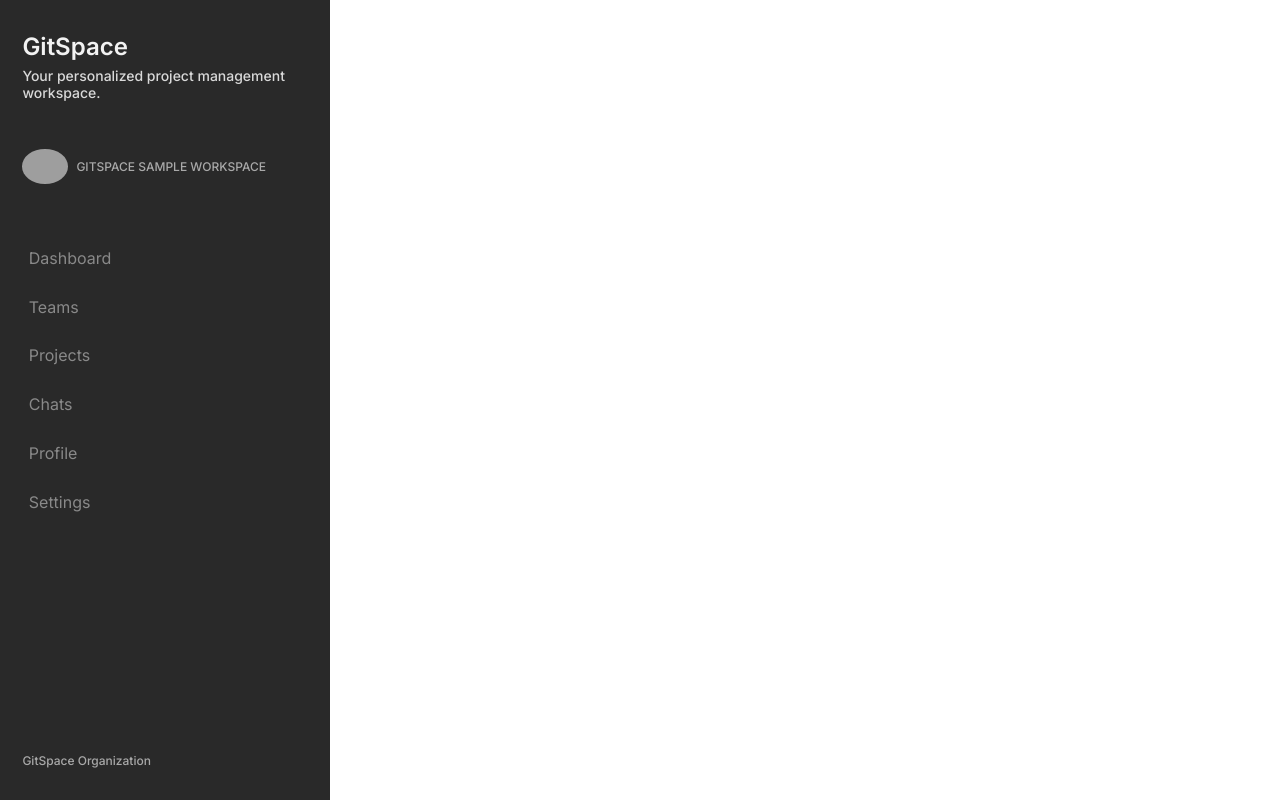
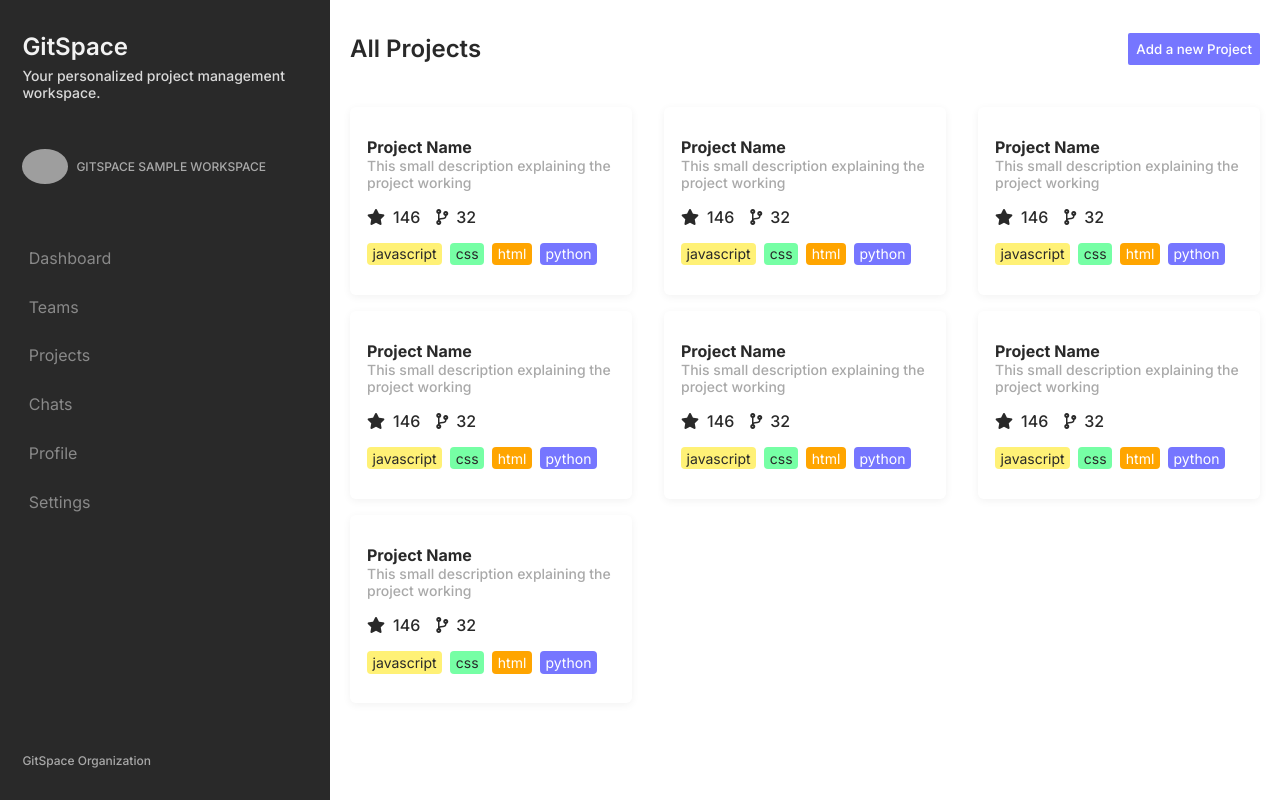
Before and after one commit to yashsehgal/dashboard-ui, a React (Create React App) app: page /projects in a window 1280 px wide. Built offline with nearby package versions, Linux system fonts and the light colour scheme; grey boxes are pictures that could not be loaded.

Commit message:
feat: projects-view, project-card widget added :white_check_mark:

```diff
--- a/src/App.js
+++ b/src/App.js
@@ -4,6 +4,7 @@ import { BrowserRouter, Route } from "react-router-dom";
 import "./styled-components/index.css";
 import Sidebar from "./styled-components/section-components/Sidebar";
 import Dashboard from "./views/Dashboard";
+import Projects from "./views/Projects";
 
 export default class App extends React.Component {
   render() {
@@ -19,6 +20,7 @@ export default class App extends React.Component {
             <Route path="/" exact component={Dashboard} />
             <Route path="/home" exact component={Dashboard} />
             <Route path="/dashboard" exact component={Dashboard} />
+            <Route path="/projects" exact component={Projects} />
           </BrowserRouter>
         </div>
       </div>
--- /dev/null
+++ b/src/styled-components/widgets/Card/ProjectCard/index.js
@@ -0,0 +1,37 @@
+import React from 'react';
+import Tag from '../../Tag';
+import './style.widgets.card.project-card.css';
+
+export default function ProjectCard(__ProjectCardDetails) {
+  return (
+    <div className="project-card">
+      <p className="project-title">{__ProjectCardDetails.title}</p>
+      <p className="project-description">{__ProjectCardDetails.description}</p>
+      <div className="project-statistics-wrapper">
+        <div className="project-statistics__stars-count-wrapper">
+          <i className="fas fa-star"></i>
+          <p className="star-count-value">{__ProjectCardDetails.stars}</p>
+        </div>
+        <div className="project-statistics__forks-count-wrapper">
+          <i class="fas fa-code-branch"></i>
+          <p className="fork-count-value">{__ProjectCardDetails.forks}</p>
+        </div>
+      </div>
+      <div className="card-footer__language-tags-wrapper">
+        {__ProjectCardDetails.languages.map((language_name, index) => {
+          if (language_name.toLowerCase() === 'javascript') {
+            return <Tag text={language_name} key={index} color="warning" />
+          } else if (language_name.toLowerCase() === 'css') {
+            return <Tag text={language_name} key={index} color="success" />
+          } else if (language_name.toLowerCase() === 'html') {
+            return <Tag text={language_name} key={index} color="orange" textColor="white" />
+          } else if (language_name.toLowerCase() === 'python') {
+            return <Tag text={language_name} key={index} color="var(--primary-blue)" textColor="white" />
+          } else {
+            return <Tag text={language_name} key={index} color="default" />
+          }
+        })}
+      </div>
+    </div>
+  )
+}
--- /dev/null
+++ b/src/styled-components/widgets/Card/ProjectCard/style.widgets.card.project-card.css
@@ -0,0 +1,68 @@
+div.project-card {
+  padding: 1.8em 1em;
+  -webkit-box-shadow: 0px 2px 8px var(--gray-6);
+          box-shadow: 0px 2px 8px var(--gray-6);
+  border-radius: 6px;
+  border: 0.2px solid transparent;
+  -webkit-transition: all 0.1s ease-in-out;
+  transition: all 0.1s ease-in-out;
+  cursor: pointer;
+}
+
+div.project-card:hover {
+  -webkit-box-shadow: none;
+          box-shadow: none;
+  border: 0.2px solid var(--gray-5);
+}
+
+div.project-card > p.project-title {
+  font-weight: 700;
+}
+
+div.project-card > p.project-description {
+  color: var(--gray-4);
+  font-size: 14px;
+}
+
+div.project-card > div.project-statistics-wrapper {
+  display: -webkit-box;
+  display: -ms-flexbox;
+  display: flex;
+  -webkit-box-align: center;
+      -ms-flex-align: center;
+          align-items: center;
+  gap: 1em;
+  margin-top: 1em;
+}
+
+div.project-card > div.project-statistics-wrapper > div.project-statistics__stars-count-wrapper {
+  display: -webkit-box;
+  display: -ms-flexbox;
+  display: flex;
+  -webkit-box-align: center;
+      -ms-flex-align: center;
+          align-items: center;
+  gap: 8px;
+}
+
+div.project-card > div.project-statistics-wrapper > div.project-statistics__forks-count-wrapper {
+  display: -webkit-box;
+  display: -ms-flexbox;
+  display: flex;
+  -webkit-box-align: center;
+      -ms-flex-align: center;
+          align-items: center;
+  gap: 8px;
+}
+
+div.project-card > div.card-footer__language-tags-wrapper {
+  margin-top: 1em;
+  display: -webkit-box;
+  display: -ms-flexbox;
+  display: flex;
+  -webkit-box-align: center;
+      -ms-flex-align: center;
+          align-items: center;
+  gap: 8px;
+}
+/*# sourceMappingURL=style.widgets.card.project-card.css.map */
--- /dev/null
+++ b/src/styled-components/widgets/Card/ProjectCard/style.widgets.card.project-card.scss
@@ -0,0 +1,41 @@
+div.project-card {
+  padding: 1.8em 1em;
+  box-shadow: 0px 2px 8px var(--gray-6);
+  border-radius: 6px;
+  border: 0.2px solid transparent;
+  transition: all 0.1s ease-in-out;
+  cursor: pointer;
+  &:hover {
+    box-shadow: none;
+    border: 0.2px solid var(--gray-5);
+  }
+  > p.project-title {
+    font-weight: 700;
+  }
+  > p.project-description {
+    color: var(--gray-4);
+    font-size: 14px;
+  }
+  > div.project-statistics-wrapper {
+    display: flex;
+    align-items: center;
+    gap: 1em;
+    margin-top: 1em;
+    > div.project-statistics__stars-count-wrapper {
+      display: flex;
+      align-items: center;
+      gap: 8px;
+    }
+    > div.project-statistics__forks-count-wrapper {
+      display: flex;
+      align-items: center;
+      gap: 8px;
+    }
+  }
+  > div.card-footer__language-tags-wrapper {
+    margin-top: 1em;
+    display: flex;
+    align-items: center;
+    gap: 8px;
+  }
+}
--- /dev/null
+++ b/src/views/Projects/__projects.json
@@ -0,0 +1,51 @@
+[
+  {
+    "title": "Project Name",
+    "description": "This small description explaining the project working",
+    "stars_on_github": "146",
+    "forks_on_github": "32",
+    "languages": ["javascript", "css", "html", "python"]
+  },
+  {
+    "title": "Project Name",
+    "description": "This small description explaining the project working",
+    "stars_on_github": "146",
+    "forks_on_github": "32",
+    "languages": ["javascript", "css", "html", "python"]
+  },
+  {
+    "title": "Project Name",
+    "description": "This small description explaining the project working",
+    "stars_on_github": "146",
+    "forks_on_github": "32",
+    "languages": ["javascript", "css", "html", "python"]
+  },
+  {
+    "title": "Project Name",
+    "description": "This small description explaining the project working",
+    "stars_on_github": "146",
+    "forks_on_github": "32",
+    "languages": ["javascript", "css", "html", "python"]
+  },
+  {
+    "title": "Project Name",
+    "description": "This small description explaining the project working",
+    "stars_on_github": "146",
+    "forks_on_github": "32",
+    "languages": ["javascript", "css", "html", "python"]
+  },
+  {
+    "title": "Project Name",
+    "description": "This small description explaining the project working",
+    "stars_on_github": "146",
+    "forks_on_github": "32",
+    "languages": ["javascript", "css", "html", "python"]
+  },
+  {
+    "title": "Project Name",
+    "description": "This small description explaining the project working",
+    "stars_on_github": "146",
+    "forks_on_github": "32",
+    "languages": ["javascript", "css", "html", "python"]
+  }
+]
--- /dev/null
+++ b/src/views/Projects/index.js
@@ -0,0 +1,37 @@
+import React, { useState } from 'react';
+import ProjectCard from '../../styled-components/widgets/Card/ProjectCard';
+import './style.views.projects.css';
+import { PrimaryButton } from '../../styled-components/widgets/Button';
+
+// importing sample-data for testing frontend
+import ProjectData from './__projects.json';
+
+export default function Projects() {
+  const [_projectData] = useState(ProjectData);
+  console.log(_projectData);
+  return (
+    <div className="view view__projects">
+      <div className="projects-board-header">
+        <h4 className="projects-view-title">All Projects</h4>
+        <div className="projects-action-button-wrapper">
+          <PrimaryButton
+            value="Add a new Project"
+            icon="fas fa-plus"
+          />
+        </div>
+      </div>
+      <div className="projects-wrapper">
+        {_projectData.map((data, index) => (
+            <ProjectCard
+              title={data.title}
+              description={data.description}
+              stars={data.stars_on_github}
+              forks={data.forks_on_github}
+              languages={data.languages}
+              key={index.toString()}
+            />
+        ))}
+      </div>
+    </div>
+  )
+}
--- /dev/null
+++ b/src/views/Projects/style.views.projects.css
@@ -0,0 +1,23 @@
+div.view__projects > div.projects-board-header {
+  margin-top: 2em;
+  display: -webkit-box;
+  display: -ms-flexbox;
+  display: flex;
+  -webkit-box-align: center;
+      -ms-flex-align: center;
+          align-items: center;
+  -webkit-box-pack: justify;
+      -ms-flex-pack: justify;
+          justify-content: space-between;
+}
+
+div.view__projects > div.projects-wrapper {
+  margin-top: 2.6em;
+  display: -ms-grid;
+  display: grid;
+  -ms-grid-columns: auto auto auto;
+      grid-template-columns: auto auto auto;
+  gap: 2em;
+  row-gap: 1em;
+}
+/*# sourceMappingURL=style.views.projects.css.map */
--- /dev/null
+++ b/src/views/Projects/style.views.projects.scss
@@ -0,0 +1,15 @@
+div.view__projects {
+  > div.projects-board-header {
+    margin-top: 2em;
+    display: flex;
+    align-items: center;
+    justify-content: space-between;
+  }
+  > div.projects-wrapper {
+    margin-top: 2.6em;
+    display: grid;
+    grid-template-columns: auto auto auto;
+    gap: 2em;
+    row-gap: 1em;
+  }
+}
```
Also changed, not shown: 2 other files (tests, documents, lock files or other folders).
